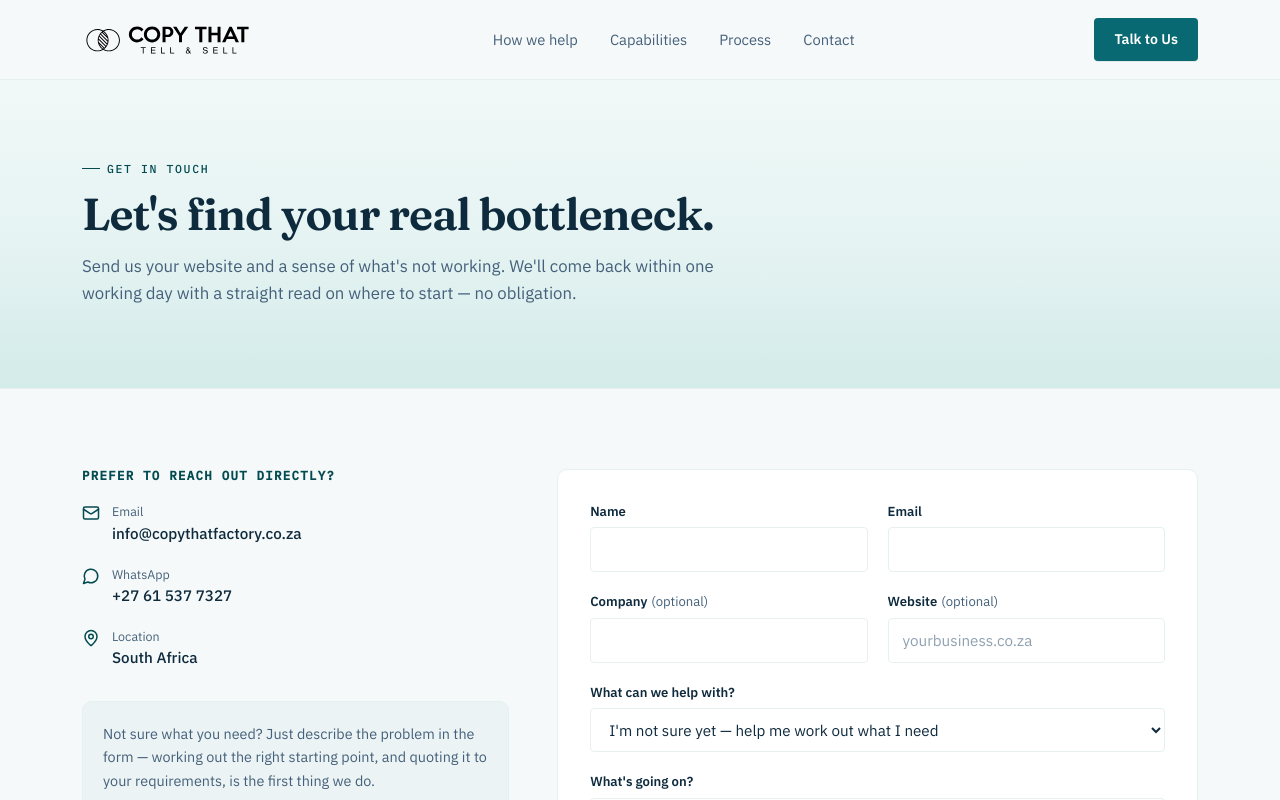
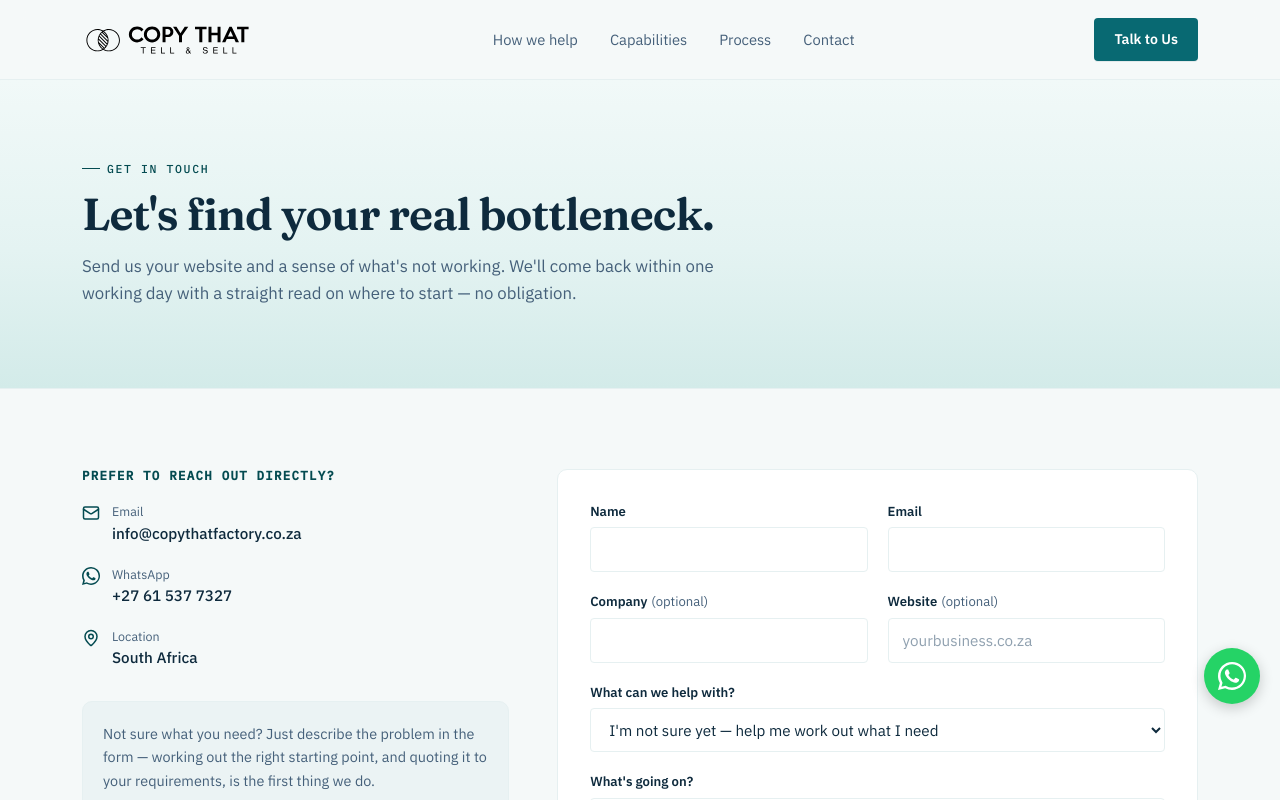
Before and after one commit to dewitivan777/CopyThatFactory, a Next.js app: page /contact in a window 1280 px wide. Shown: the top 800 px of the page. Built offline with nearby package versions, Linux system fonts and the light colour scheme.

Commit message:
feat: add WhatsApp integration with dedicated button and icon in contact form

```diff
--- a/src/app/contact/page.tsx
+++ b/src/app/contact/page.tsx
@@ -1,8 +1,9 @@
 import type { Metadata } from "next";
-import { Mail, MapPin, MessageCircle } from "lucide-react";
+import { Mail, MapPin } from "lucide-react";
 import { Container } from "@/components/ui/Container";
 import { PageHeader } from "@/components/ui/PageHeader";
 import { ContactForm } from "@/components/contact/ContactForm";
+import { WhatsAppIcon } from "@/components/ui/WhatsAppButton";
 import { JsonLd } from "@/components/seo/JsonLd";
 import { contactPageSchema } from "@/lib/structured-data";
 import { contactSchema, type ContactFormValues } from "@/lib/validation";
@@ -61,7 +62,7 @@ export default async function ContactPage({ searchParams }: ContactPageProps) {
                   </div>
                 </li>
                 <li className="flex items-start gap-3">
-                  <MessageCircle size={18} className="mt-0.5 flex-none text-blue-deep" aria-hidden="true" />
+                  <WhatsAppIcon size={18} className="mt-0.5 flex-none text-blue-deep" />
                   <div>
                     <div className="text-[0.78rem] text-ink-soft">WhatsApp</div>
                     <a
--- a/src/app/layout.tsx
+++ b/src/app/layout.tsx
@@ -4,6 +4,7 @@ import { Fraunces, IBM_Plex_Sans, IBM_Plex_Mono } from "next/font/google";
 import { Header } from "@/components/layout/Header";
 import { Footer } from "@/components/layout/Footer";
 import { ButterflyCursor } from "@/components/ui/ButterflyCursor";
+import { WhatsAppButton } from "@/components/ui/WhatsAppButton";
 import { JsonLd } from "@/components/seo/JsonLd";
 import { Analytics } from "@/components/seo/Analytics";
 import { rootGraph } from "@/lib/structured-data";
@@ -89,6 +90,7 @@ export default function RootLayout({
         <Header />
         <main>{children}</main>
         <Footer />
+        <WhatsAppButton />
         <ButterflyCursor />
       </body>
     </html>
--- a/src/components/contact/ContactForm.tsx
+++ b/src/components/contact/ContactForm.tsx
@@ -3,7 +3,8 @@
 import { useRef, useState } from "react";
 import { useForm } from "react-hook-form";
 import { zodResolver } from "@hookform/resolvers/zod";
-import { CheckCircle2, AlertCircle, MessageCircle } from "lucide-react";
+import { CheckCircle2, AlertCircle } from "lucide-react";
+import { WhatsAppIcon } from "@/components/ui/WhatsAppButton";
 import { Button } from "@/components/ui/Button";
 import { contactSchema, type ContactFormValues } from "@/lib/validation";
 import { capabilities } from "@/data/capabilities";
@@ -350,7 +351,7 @@ export function ContactForm({ defaultInterest }: ContactFormProps) {
           onClick={sendViaWhatsApp}
           className="w-full justify-center py-3.5 text-[0.95rem]"
         >
-          <MessageCircle size={18} aria-hidden="true" />
+          <WhatsAppIcon size={18} />
           Send via WhatsApp
         </Button>
       </div>
--- /dev/null
+++ b/src/components/ui/WhatsAppButton.tsx
@@ -0,0 +1,44 @@
+import { siteConfig } from "@/data/site";
+
+/** Official WhatsApp glyph, inlined as SVG so we don't need a brand-icon dependency. */
+export function WhatsAppIcon({
+  size = 28,
+  className,
+}: {
+  size?: number;
+  className?: string;
+}) {
+  return (
+    <svg
+      width={size}
+      height={size}
+      viewBox="0 0 32 32"
+      fill="currentColor"
+      aria-hidden="true"
+      className={className}
+    >
+      <path d="M16.004 0C7.163 0 0 7.163 0 16.004c0 2.822.738 5.577 2.14 8.003L0 32l8.187-2.108a15.93 15.93 0 0 0 7.817 2.05h.006c8.841 0 16.004-7.163 16.004-16.004 0-4.274-1.665-8.29-4.688-11.313A15.9 15.9 0 0 0 16.004 0Zm0 29.276h-.005a13.24 13.24 0 0 1-6.752-1.849l-.485-.288-4.858 1.251 1.297-4.738-.316-.486a13.26 13.26 0 0 1-2.033-7.162c0-7.33 5.966-13.296 13.302-13.296 3.552 0 6.888 1.384 9.396 3.895a13.2 13.2 0 0 1 3.897 9.407c0 7.33-5.966 13.266-13.443 13.266Zm7.29-9.943c-.4-.2-2.365-1.167-2.732-1.3-.366-.134-.633-.2-.9.2-.267.4-1.033 1.3-1.267 1.567-.233.267-.467.3-.867.1-.4-.2-1.688-.622-3.216-1.982-1.189-1.06-1.991-2.368-2.225-2.768-.233-.4-.025-.617.175-.817.18-.179.4-.467.6-.7.2-.234.267-.4.4-.667.133-.267.067-.5-.033-.7-.1-.2-.9-2.17-1.233-2.972-.325-.782-.655-.676-.9-.688a17.65 17.65 0 0 0-.767-.014c-.267 0-.7.1-1.067.5-.367.4-1.4 1.367-1.4 3.334s1.434 3.867 1.634 4.134c.2.267 2.822 4.31 6.837 6.043.955.412 1.7.658 2.28.843.958.305 1.83.262 2.518.159.768-.115 2.365-.967 2.699-1.9.333-.933.333-1.733.233-1.9-.1-.167-.367-.267-.767-.467Z" />
+    </svg>
+  );
+}
+
+/**
+ * Site-wide floating "chat on WhatsApp" button. Fixed to the bottom-right
+ * corner and offset above the reCAPTCHA v3 badge (which docks at the same
+ * corner, ~14px from each edge, once it's lazy-loaded on the contact form),
+ * so the two never overlap.
+ */
+export function WhatsAppButton() {
+  return (
+    <a
+      href={siteConfig.whatsappLink}
+      target="_blank"
+      rel="noopener noreferrer"
+      aria-label={`Chat with us on WhatsApp: ${siteConfig.whatsapp}`}
+      title="Chat with us on WhatsApp"
+      className="fixed right-4 bottom-24 z-40 flex size-14 items-center justify-center rounded-full bg-[#25D366] text-white shadow-[0_4px_14px_rgba(0,0,0,0.2)] transition-transform duration-150 hover:scale-105 cursor-butterfly sm:right-5"
+    >
+      <WhatsAppIcon size={28} />
+    </a>
+  );
+}
```
